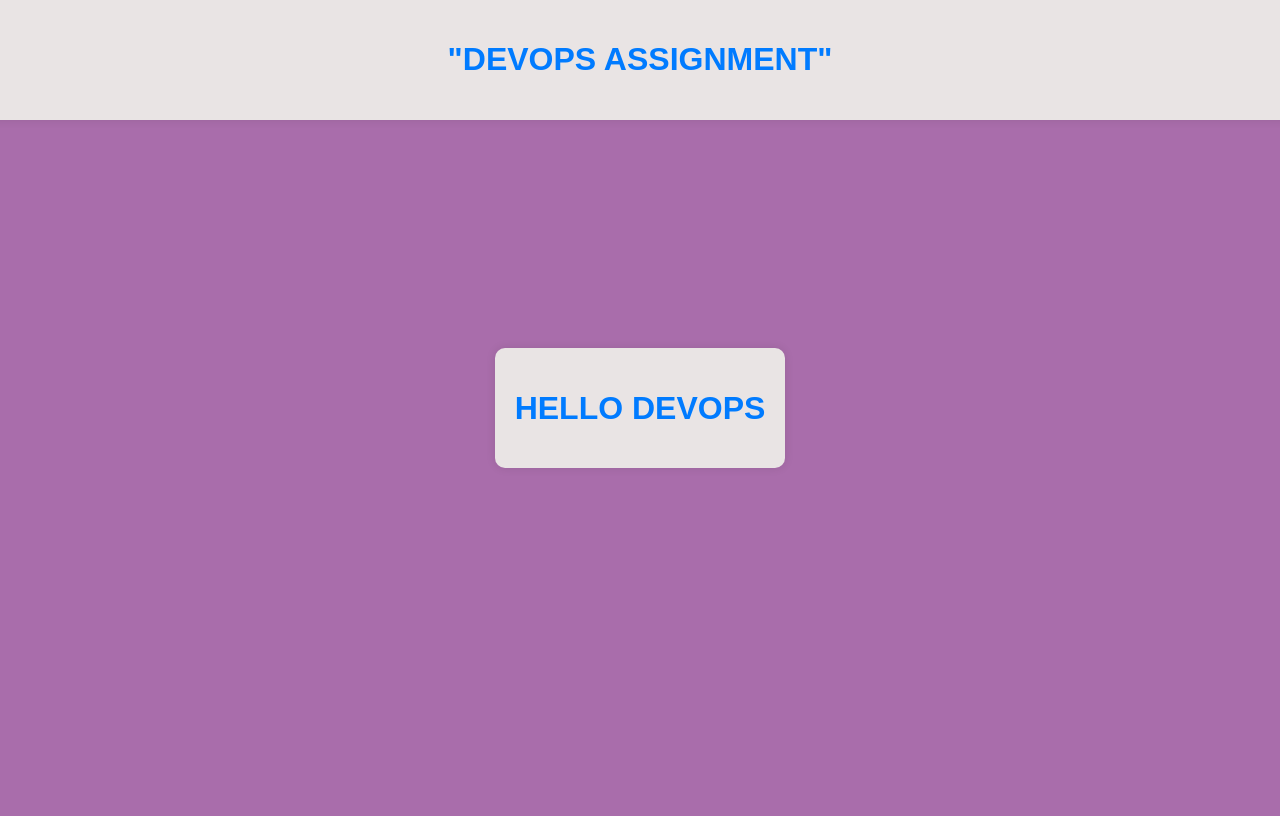
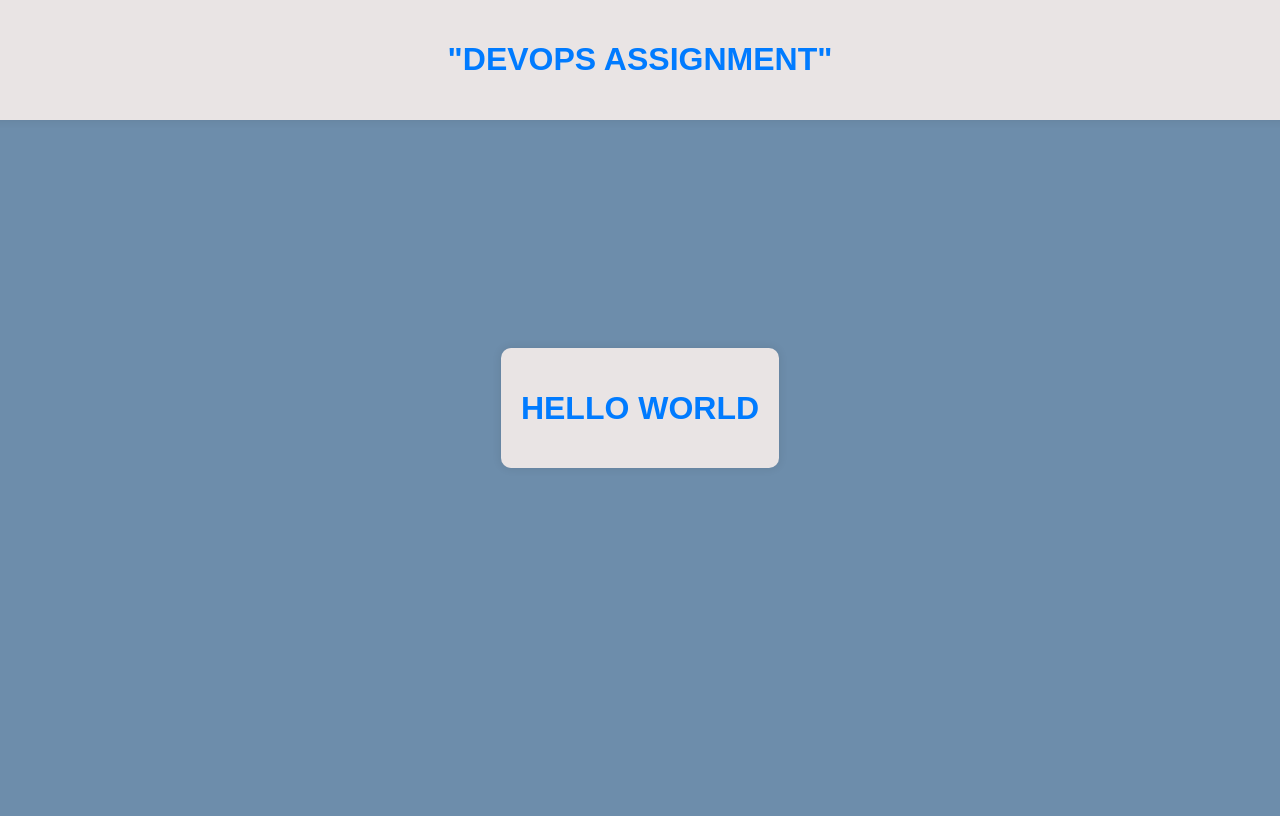
Before and after one commit to tushar-trivedi/hello-world-python, a Flask app: page / in a window 1280 px wide. Run offline with Flask 2, Linux system fonts and the light colour scheme.

Commit message:
still changes

```diff
--- a/src/app.py
+++ b/src/app.py
@@ -5,11 +5,8 @@ app = Flask(__name__, template_folder="templates")
 
 @app.route('/')
 def hello_world():
-    return render_template('index.html', message='HELLO DEVOPS')
+    return render_template('index.html', message='HELLO WORLD')
 
-@app.route('/thankyou/<name>')
-def thank_you(name):
-    return render_template('index.html', message=f'Thank You, {name}!')
 
 if __name__ == '__main__':
     http_server = WSGIServer(("", 8080), app)
--- a/src/templates/index.html
+++ b/src/templates/index.html
@@ -10,7 +10,7 @@
         justify-content: center;
         align-items: center;
         height: 100vh;
-        background-color: #a96dab;
+        background-color: #6d8dab;
         font-family: Arial, sans-serif;
       }
       .container {
```
